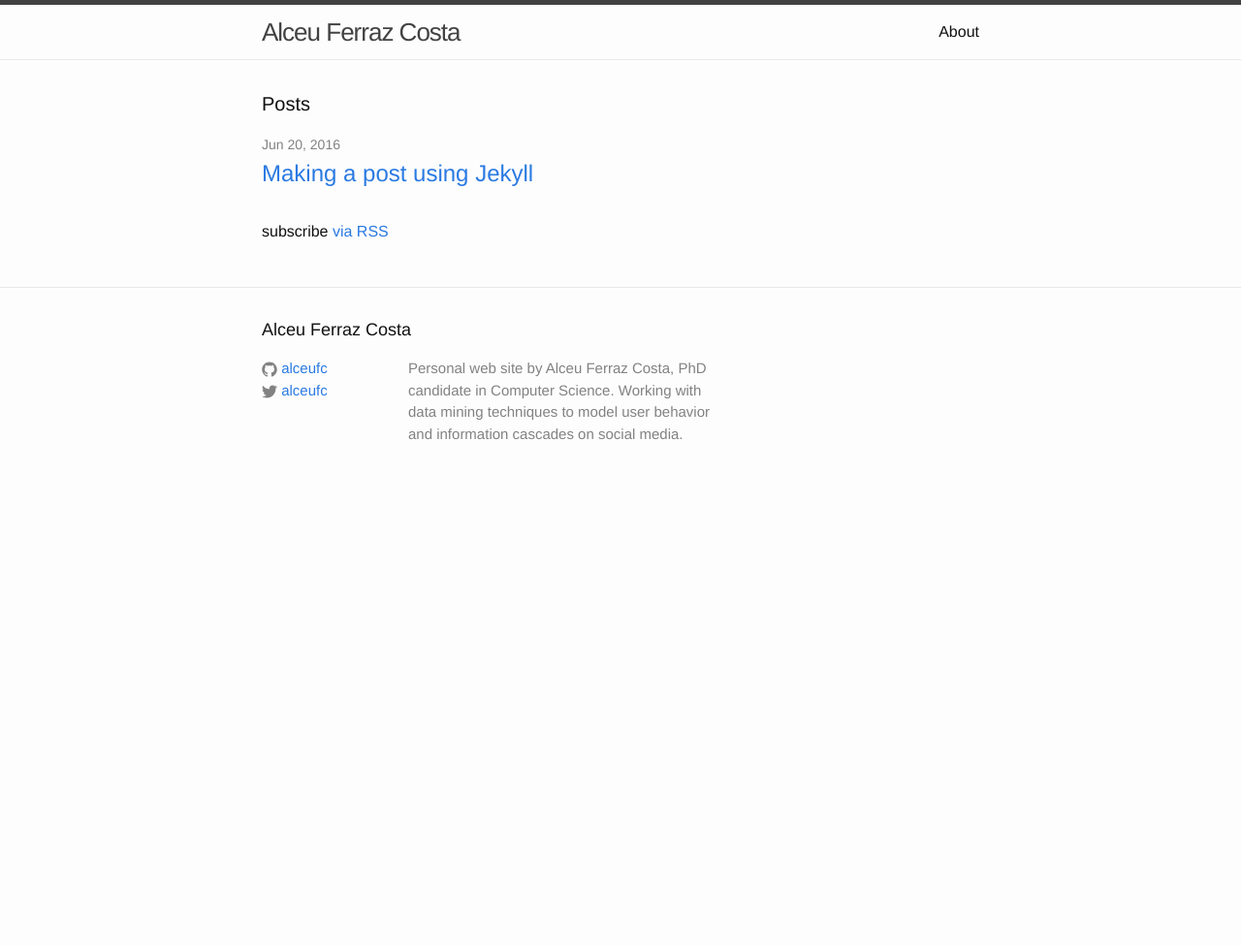
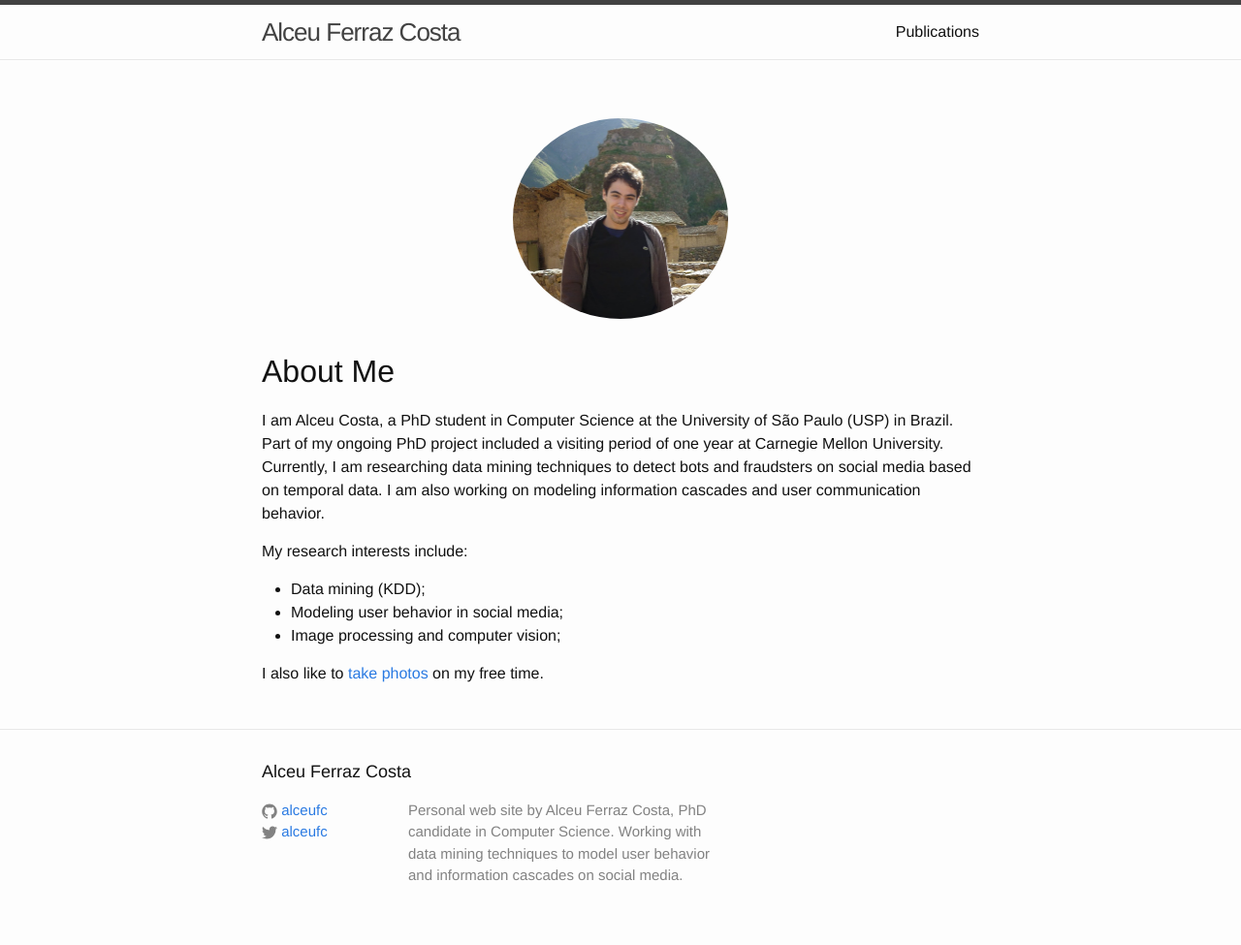
Before and after one commit to alceufc/alceufc.github.io, a Jekyll site: the page built from index.md, in a window 1280 px wide. Shown: the whole page at 97% size. Built offline with Jekyll 4.4.1, drawn with Linux system fonts in a browser that asks for light colours; before the commit the page ends 900 px from its top, so only the background shows below that.

Commit message:
Added index and publications.

```diff
--- /dev/null
+++ b/_includes/profile_pic.html
@@ -0,0 +1,3 @@
+<div class="profilepic">
+    <img src="{{ include.url }}" alt="{{ include.description }}"/>
+</div>
--- a/_sass/_base.scss
+++ b/_sass/_base.scss
@@ -46,7 +46,6 @@ img {
     max-width: 100%;
     vertical-align: middle;
 }
-
 
 
 /**
--- a/_sass/_layout.scss
+++ b/_sass/_layout.scss
@@ -240,3 +240,15 @@
         }
     }
 }
+
+.profilepic {
+    margin: 0 auto;
+    text-align: center;
+    padding: $spacing-unit 0;
+    img {
+        max-width: 30%;
+        background-repeat: no-repeat;
+        background-position: 50%;
+        border-radius: 50%;
+    }
+}
--- /dev/null
+++ b/index.md
@@ -0,0 +1,25 @@
+---
+layout: default
+---
+
+{% include profile_pic.html url="/assets/profile_pic.jpg" description="Profile Picture" %}
+
+# About Me
+
+I am Alceu Costa, a PhD student in Computer Science at the University of
+São Paulo (USP) in Brazil.
+Part of my ongoing PhD project included a visiting period of one year at
+Carnegie Mellon University.
+Currently, I am researching data mining techniques to detect bots and
+fraudsters on social media based on temporal data.
+I am also working on modeling information cascades and user communication
+behavior.
+
+My research interests include:
+
+ - Data mining (KDD);
+ - Modeling user behavior in social media;
+ - Image processing and computer vision;
+
+I also like to [take photos](http://www.flickr.com/photos/9342060@N05/) on my
+free time.
```
Also changed, not shown: about.md (deleted, +0 -15 lines), publications/index.md (added, +35 -0 lines), assets/profile_pic.jpg (added), index_old.html (renamed from index.html), 7 other files.
